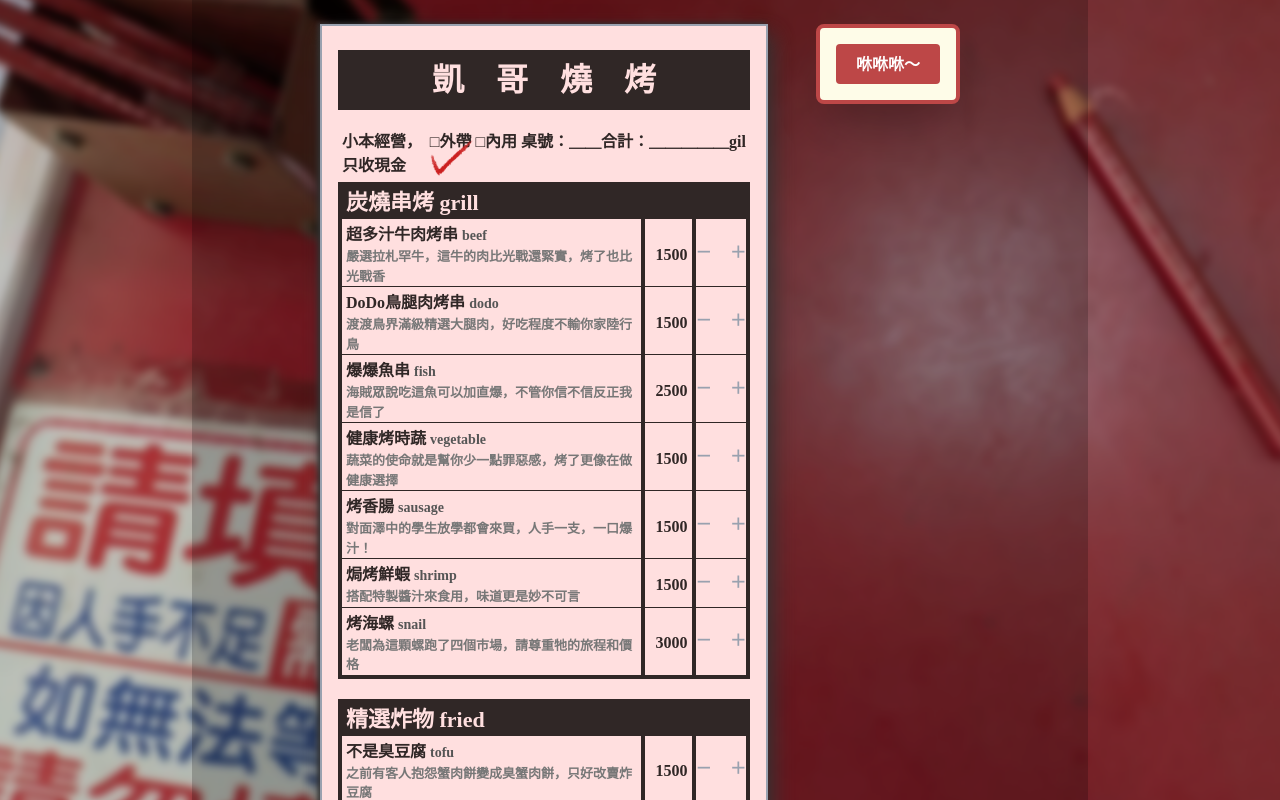
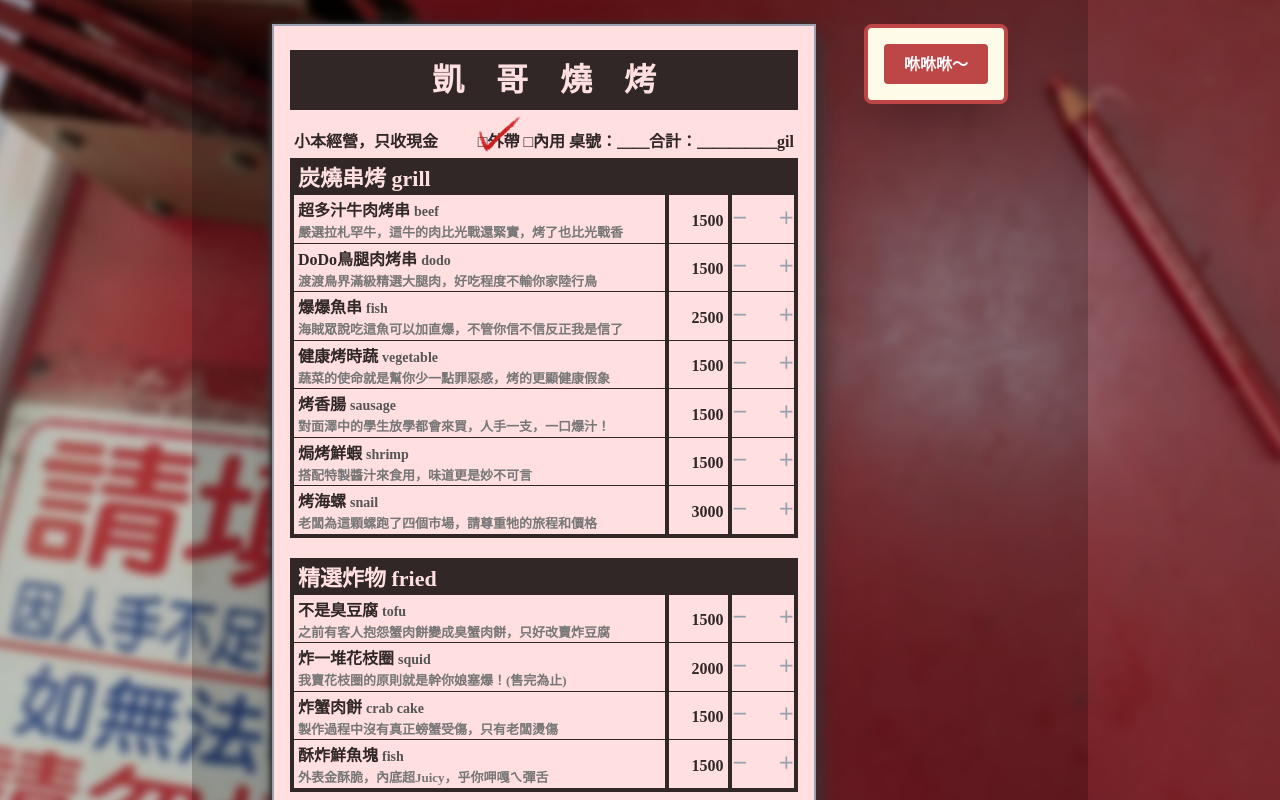
Before and after one commit to kadice/nightmarket-menu, a Vue app: page / in a window 1280 px wide. Shown: the top 800 px of the page. Built offline with nearby package versions, Linux system fonts and the light colour scheme.

Commit message:
修正手機跑版

```diff
--- a/src/App.vue
+++ b/src/App.vue
@@ -31,7 +31,7 @@
 
             <!-- MENU -->
             <div
-                class="menu min-w-[28rem] max-w-[28rem] h-fit px-4 py-6 m-6 border-2 border-gray-400 font-bold bg-[var(--sheet-color)] text-[var(--ink-color)]">
+                class="menu min-w-[34rem] h-fit px-4 py-6 m-6 border-2 border-gray-400 font-bold bg-[var(--sheet-color)] text-[var(--ink-color)]">
 
                 <!-- 標題區 -->
                 <div class="grid gap-y-3 mb-1">
@@ -165,7 +165,7 @@ const categories = reactive([
             { short: '牛串', name: '超多汁牛肉烤串', name2: 'beef', price: 1500, msg: '嚴選拉札罕牛，這牛的肉比光戰還緊實，烤了也比光戰香', count: 0 },
             { short: '鳥串', name: 'DoDo鳥腿肉烤串', name2: 'dodo', price: 1500, msg: '渡渡鳥界滿級精選大腿肉，好吃程度不輸你家陸行鳥', count: 0 },
             { short: '魚串', name: '爆爆魚串', name2: 'fish', price: 2500, msg: '海賊眾說吃這魚可以加直爆，不管你信不信反正我是信了', count: 0 },
-            { short: '時蔬', name: '健康烤時蔬', name2: 'vegetable', price: 1500, msg: '蔬菜的使命就是幫你少一點罪惡感，烤了更像在做健康選擇', count: 0 },
+            { short: '時蔬', name: '健康烤時蔬', name2: 'vegetable', price: 1500, msg: '蔬菜的使命就是幫你少一點罪惡感，烤的更顯健康假象', count: 0 },
             { short: '烤香腸', name: '烤香腸', name2: 'sausage', price: 1500, msg: '對面澤中的學生放學都會來買，人手一支，一口爆汁！', count: 0 },
             //{ short: '香腸', name: '香腸泡菜', name2: 'sausage & pickled cabbage', price: 1000, msg: '泡菜才是靈魂，香腸只是載具，不接受單點香腸', count: 0 },
             { short: '焗蝦', name: '焗烤鮮蝦', name2: 'shrimp', price: 1500, msg: '搭配特製醬汁來食用，味道更是妙不可言', count: 0 },
```
